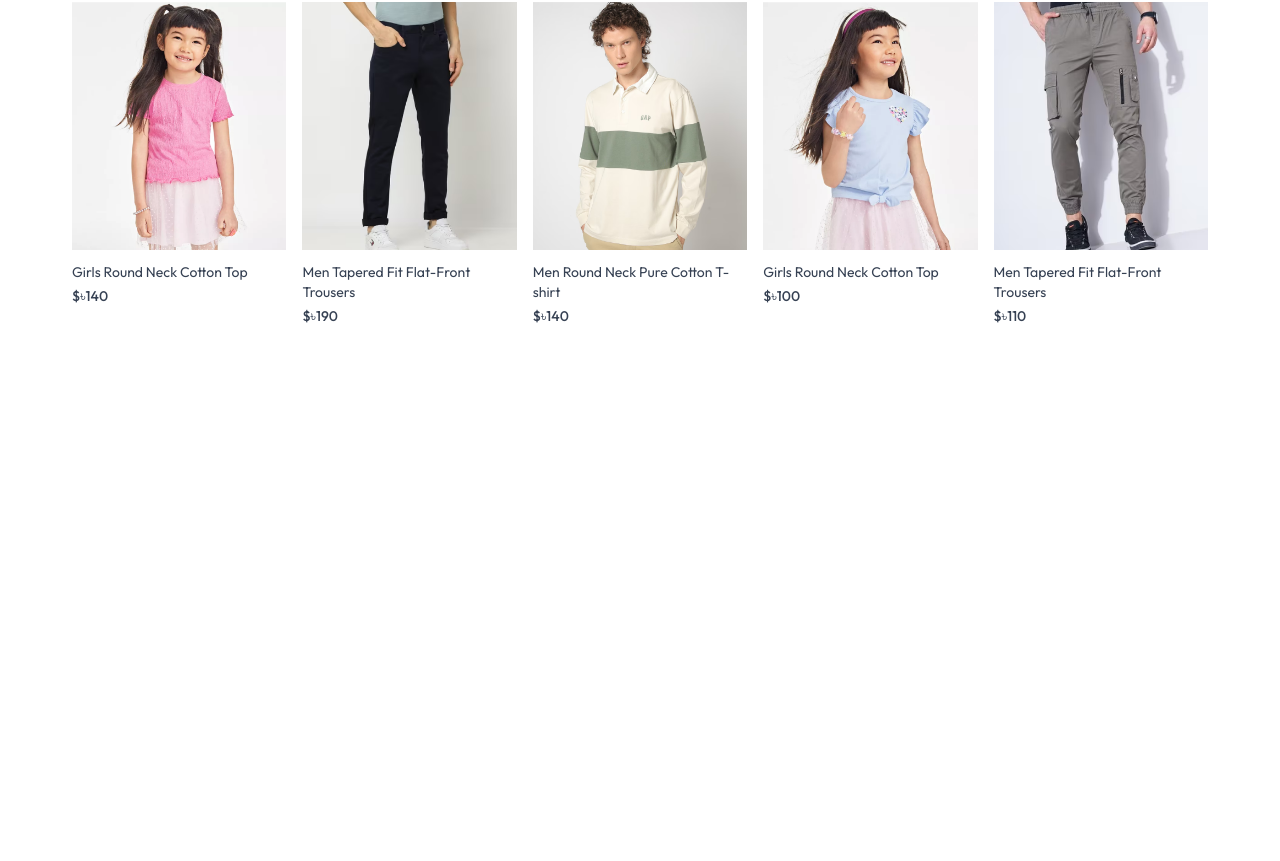
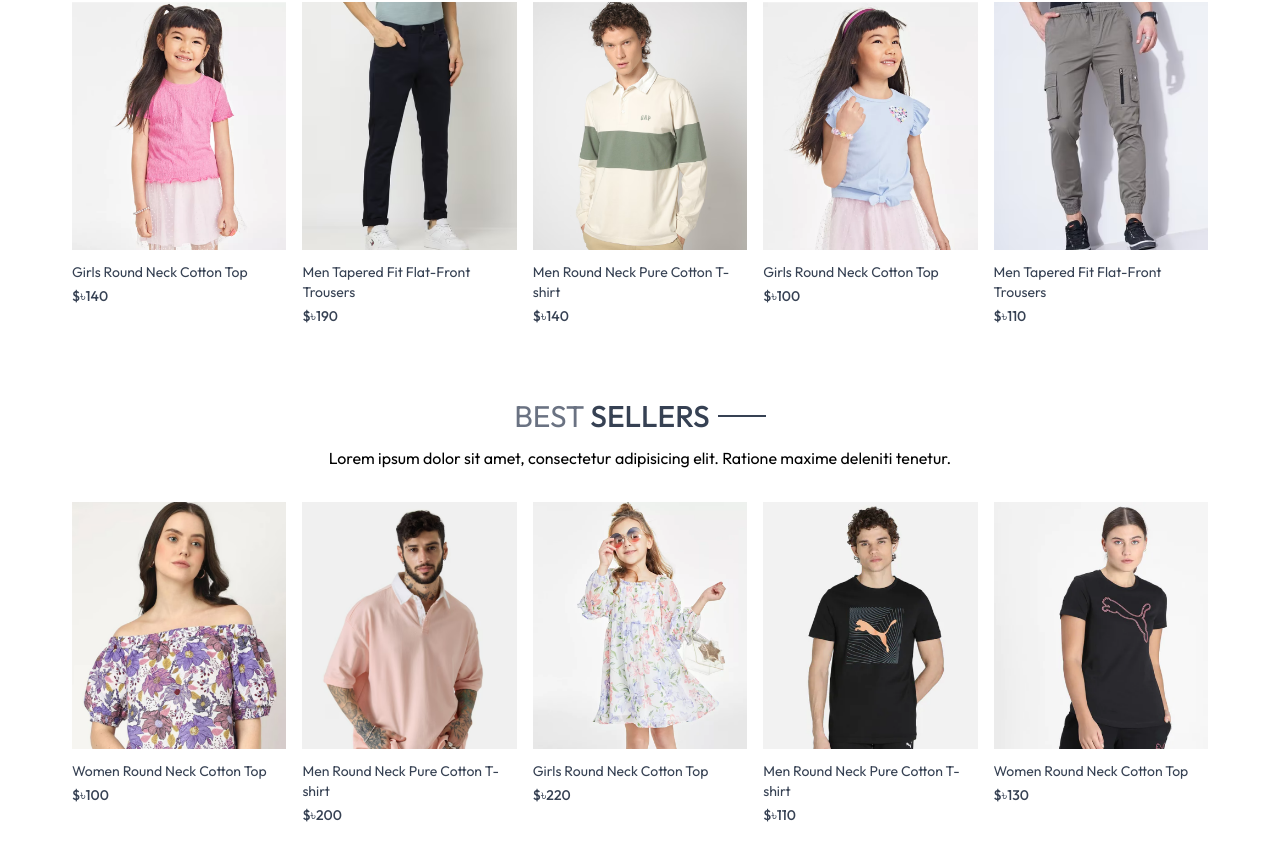
Before and after one commit to shagorpixel/mearn-stack-ecommerce-website-2025, a React (Vite) app in the folder client/: page / in a window 1280 px wide. Shown: the part 1018-1879 px from the top of the page. Before the commit the page ends 1384 px from the top, so only its background shows below. Built offline with nearby package versions, Linux system fonts and the light colour scheme.

Commit message:
Add Best Seller Section

```diff
--- /dev/null
+++ b/client/src/Components/BestSeller.jsx
@@ -0,0 +1,31 @@
+import React, { useContext, useEffect, useState } from "react";
+import { ShopContext } from "./../Context/ShopContext";
+import Title from "./Title";
+import ProductItem from "./ProductItem";
+
+const BestSeller = () => {
+  const { products } = useContext(ShopContext);
+  const [ bestSeller, setBestSeller ] = useState([]);
+  useEffect(() => {
+    setBestSeller(products.filter((product) => product.bestseller).slice(0, 5));
+  },[]);
+  return (
+    <div className=" my-10">
+      <div className=" text-center text-3xl py-8">
+        <Title text1="BEST" text2="SELLERS" />
+        <p className=" text-center w-3/4 m-auto text-xs md:text-sm lg:text-base">
+          Lorem ipsum dolor sit amet, consectetur adipisicing elit. Ratione
+          maxime deleniti tenetur.
+        </p>
+      </div>
+      {/* Rendering Products */}
+      <div className=" grid grid-cols-2 sm:grid-cols-3 md:grid-cols-4 lg:grid-cols-5 gap-4 gap-y-6 ">
+        {
+            bestSeller.map((product,index)=><ProductItem product={product} key={index} />)
+        }
+      </div>
+    </div>
+  );
+};
+
+export default BestSeller;
--- a/client/src/Pages/Home.jsx
+++ b/client/src/Pages/Home.jsx
@@ -1,12 +1,14 @@
 import React from 'react';
 import Hero from '../Components/Hero';
 import LeatestCollection from '../Components/LeatestCollection';
+import BestSeller from '../Components/BestSeller';
 
 const Home = () => {
     return (
         <div>
             <Hero />
             <LeatestCollection />
+            <BestSeller />
         </div>
     );
 };
```
